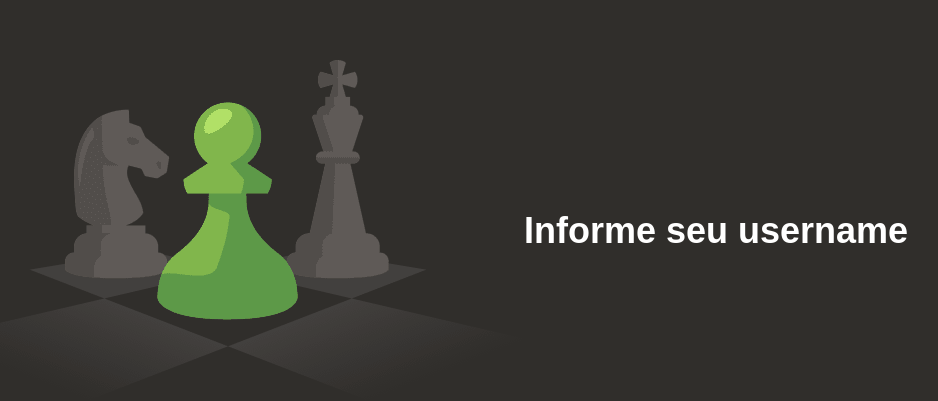
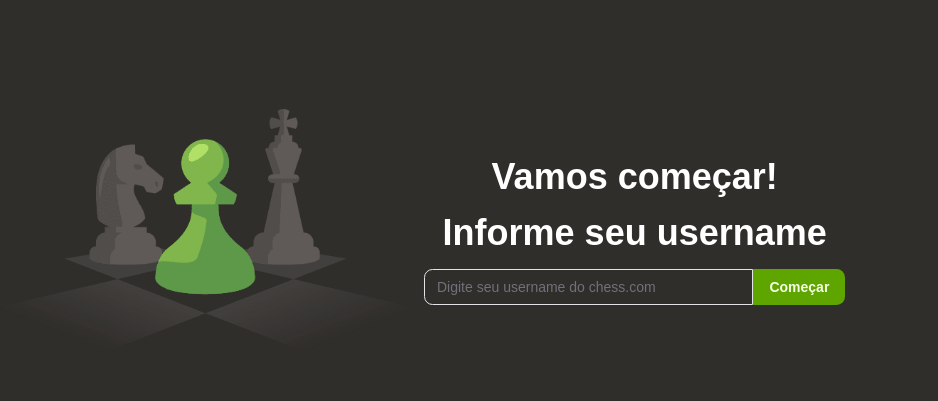
Before and after one commit to arthurhzm/chess-analyzer, a React (Vite) app: page / in a window 1280 px wide. Shown: the part 169-570 px from the top of the page, without its empty margins (220-1158 px from the left). Built offline with nearby package versions, Linux system fonts and the light colour scheme.

Commit message:
feat: add theme context and UI components for improved user experience

```diff
--- a/package.json
+++ b/package.json
@@ -10,6 +10,7 @@
     "preview": "vite preview"
   },
   "dependencies": {
+    "@radix-ui/react-slot": "^1.2.3",
     "@tailwindcss/vite": "^4.1.16",
     "class-variance-authority": "^0.7.1",
     "clsx": "^2.1.1",
--- /dev/null
+++ b/src/components/ui/app-button.tsx
@@ -0,0 +1,18 @@
+import { Button } from "./button";
+
+interface AppButtonProps extends React.ButtonHTMLAttributes<HTMLButtonElement> {
+    className?: string;
+}
+
+export function AppButton({ onClick, className, children, ...props }: AppButtonProps) {
+    return (
+        <Button
+            className={`cursor-pointer w-full md:w-auto ${className}`}
+            {...props}
+        >
+            <span className="font-bold text-md">
+                {children}
+            </span>
+        </Button>
+    );
+}
--- /dev/null
+++ b/src/components/ui/app-layout.tsx
@@ -0,0 +1,7 @@
+export default function AppLayout({ children }: { children: React.ReactNode }) {
+    return (
+        <div className='p-2 bg-[#302e2b] min-h-screen h-screen w-screen min-w-screen max-w-full max-h-full'>
+            {children}
+        </div>
+    )
+}
--- /dev/null
+++ b/src/components/ui/button.tsx
@@ -0,0 +1,60 @@
+import * as React from "react"
+import { Slot } from "@radix-ui/react-slot"
+import { cva, type VariantProps } from "class-variance-authority"
+
+import { cn } from "@/lib/utils"
+
+const buttonVariants = cva(
+  "inline-flex items-center justify-center gap-2 whitespace-nowrap rounded-md text-sm font-medium transition-all disabled:pointer-events-none disabled:opacity-50 [&_svg]:pointer-events-none [&_svg:not([class*='size-'])]:size-4 shrink-0 [&_svg]:shrink-0 outline-none focus-visible:border-ring focus-visible:ring-ring/50 focus-visible:ring-[3px] aria-invalid:ring-destructive/20 dark:aria-invalid:ring-destructive/40 aria-invalid:border-destructive",
+  {
+    variants: {
+      variant: {
+        default: "bg-primary text-primary-foreground hover:bg-primary/90",
+        destructive:
+          "bg-destructive text-white hover:bg-destructive/90 focus-visible:ring-destructive/20 dark:focus-visible:ring-destructive/40 dark:bg-destructive/60",
+        outline:
+          "border bg-background shadow-xs hover:bg-accent hover:text-accent-foreground dark:bg-input/30 dark:border-input dark:hover:bg-input/50",
+        secondary:
+          "bg-secondary text-secondary-foreground hover:bg-secondary/80",
+        ghost:
+          "hover:bg-accent hover:text-accent-foreground dark:hover:bg-accent/50",
+        link: "text-primary underline-offset-4 hover:underline",
+      },
+      size: {
+        default: "h-9 px-4 py-2 has-[>svg]:px-3",
+        sm: "h-8 rounded-md gap-1.5 px-3 has-[>svg]:px-2.5",
+        lg: "h-10 rounded-md px-6 has-[>svg]:px-4",
+        icon: "size-9",
+        "icon-sm": "size-8",
+        "icon-lg": "size-10",
+      },
+    },
+    defaultVariants: {
+      variant: "default",
+      size: "default",
+    },
+  }
+)
+
+function Button({
+  className,
+  variant,
+  size,
+  asChild = false,
+  ...props
+}: React.ComponentProps<"button"> &
+  VariantProps<typeof buttonVariants> & {
+    asChild?: boolean
+  }) {
+  const Comp = asChild ? Slot : "button"
+
+  return (
+    <Comp
+      data-slot="button"
+      className={cn(buttonVariants({ variant, size, className }))}
+      {...props}
+    />
+  )
+}
+
+export { Button, buttonVariants }
--- /dev/null
+++ b/src/components/ui/input.tsx
@@ -0,0 +1,21 @@
+import * as React from "react"
+
+import { cn } from "@/lib/utils"
+
+function Input({ className, type, ...props }: React.ComponentProps<"input">) {
+  return (
+    <input
+      type={type}
+      data-slot="input"
+      className={cn(
+        "file:text-foreground placeholder:text-muted-foreground selection:bg-primary selection:text-primary-foreground dark:bg-input/30 border-input h-9 w-full min-w-0 rounded-md border bg-transparent px-3 py-1 text-base shadow-xs transition-[color,box-shadow] outline-none file:inline-flex file:h-7 file:border-0 file:bg-transparent file:text-sm file:font-medium disabled:pointer-events-none disabled:cursor-not-allowed disabled:opacity-50 md:text-sm",
+        "focus-visible:border-ring focus-visible:ring-ring/50 focus-visible:ring-[3px]",
+        "aria-invalid:ring-destructive/20 dark:aria-invalid:ring-destructive/40 aria-invalid:border-destructive",
+        className
+      )}
+      {...props}
+    />
+  )
+}
+
+export { Input }
--- /dev/null
+++ b/src/hooks/theme-context.tsx
@@ -0,0 +1,41 @@
+import { createContext, useState, useEffect, useContext } from 'react';
+
+type ThemeContextType = {
+    theme: string;
+    toggleTheme: () => void;
+};
+
+const ThemeContext = createContext<ThemeContextType>({
+    theme: 'dark',
+    toggleTheme: () => { },
+});
+
+export const useTheme = () => useContext(ThemeContext);
+
+export const ThemeProvider = ({ children }: { children: React.ReactNode }) => {
+    const prefersDark = window.matchMedia('(prefers-color-scheme: dark)').matches;
+    const [theme, setTheme] = useState(() => {
+        const localTheme = localStorage.getItem('theme');
+        return localTheme || (prefersDark ? 'dark' : 'light');
+    });
+
+    useEffect(() => {
+        const root = document.documentElement;
+        if (theme === 'dark') {
+            root.classList.add('dark');
+        } else {
+            root.classList.remove('dark');
+        }
+        localStorage.setItem('theme', theme);
+    }, [theme]);
+
+    const toggleTheme = () => {
+        setTheme((prevTheme) => (prevTheme === 'light' ? 'dark' : 'light'));
+    };
+
+    return (
+        <ThemeContext.Provider value={{ theme, toggleTheme }}>
+            {children}
+        </ThemeContext.Provider>
+    );
+}
--- a/src/main.tsx
+++ b/src/main.tsx
@@ -3,14 +3,17 @@
 import './index.css'
 import { BrowserRouter, Route, Routes } from 'react-router-dom'
 import HomePage from './pages/home-page'
+import { ThemeProvider } from './hooks/theme-context'
 
 createRoot(document.getElementById('root')!).render(
   <StrictMode>
+    <ThemeProvider>
       <BrowserRouter>
         <Routes>
           <Route path='/' element={<HomePage />} />
           <Route index element={<HomePage />} />
         </Routes>
       </BrowserRouter>
+    </ThemeProvider>
   </StrictMode>,
 )
--- a/src/pages/home-page.tsx
+++ b/src/pages/home-page.tsx
@@ -1,15 +1,37 @@
+import { AppButton } from '@/components/ui/app-button'
+import AppLayout from '@/components/ui/app-layout'
+import { Input } from '@/components/ui/input'
 import chess_pieces from '../assets/images/chess-pieces.png'
 
 export default function HomePage() {
     return (
-        <div className="bg-[#302e2b] min-h-screen flex items-center justify-center">
-            <img src={chess_pieces} alt="Chess Pieces" className="w- h-auto" />
-            <div>
-                <span className='text-4xl text-white font-bold'>Informe seu username</span>
-                <div>
-
+        <AppLayout>
+            <div className="w-full h-full flex flex-col md:flex-row gap-2 justify-center items-center">
+                <div className="w-full md:w-1/3">
+                    <img src={chess_pieces} alt="Chess Pieces" className="h-auto" />
+                </div>
+                <div className='w-full md:w-1/3 flex flex-col gap-4 items-center'>
+                    <SpanGetStarted>Vamos começar!</SpanGetStarted>
+                    <SpanGetStarted>Informe seu username</SpanGetStarted>
+                    <div className="w-full flex flex-col gap-4 md:gap-0 md:flex-row items-center ">
+                        <Input
+                            placeholder="Digite seu username do chess.com"
+                            className="w-full md:w-11/12 md:rounded-r-none"
+                        />
+                        <AppButton className='md:rounded-l-none'>
+                            Começar
+                        </AppButton>
+                    </div>
                 </div>
             </div>
-        </div>
+        </AppLayout>
     )
 }
+
+const SpanGetStarted = ({ children }: { children: React.ReactNode }) => {
+    return (
+        <span className='text-3xl md:text-4xl text-white font-bold'>
+            {children}
+        </span>
+    )
+}
```
Also changed, not shown: 1 other file (tests, documents, lock files or other folders). Lines whose indentation alone changed are shown as unchanged.
